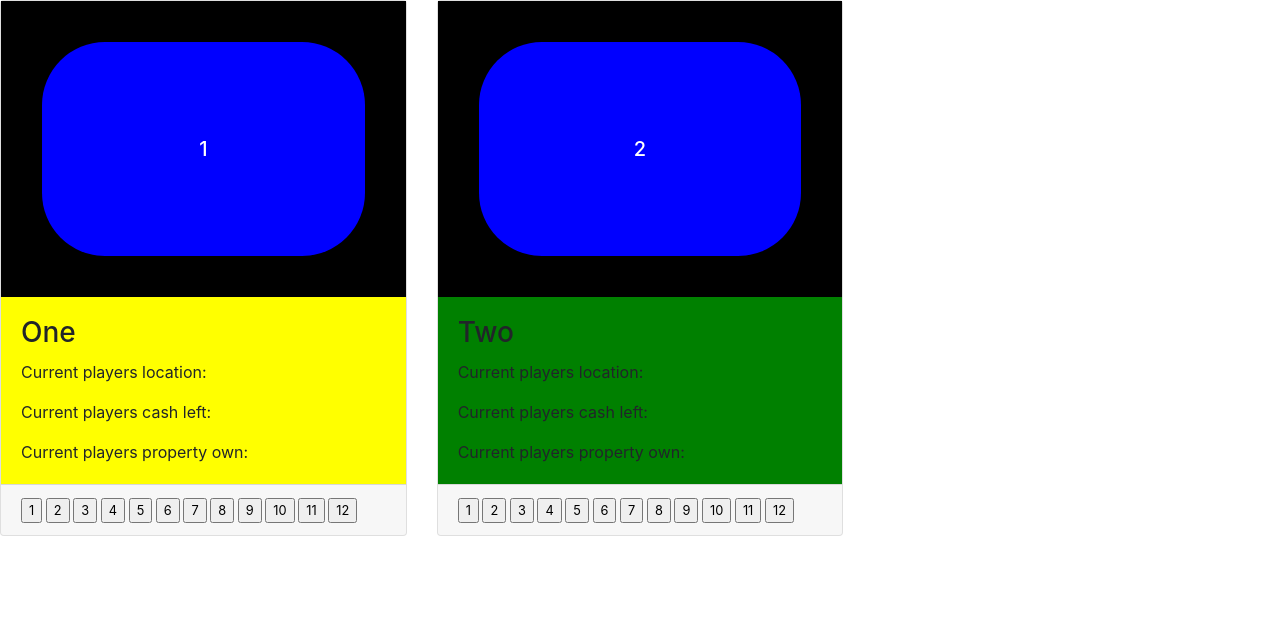
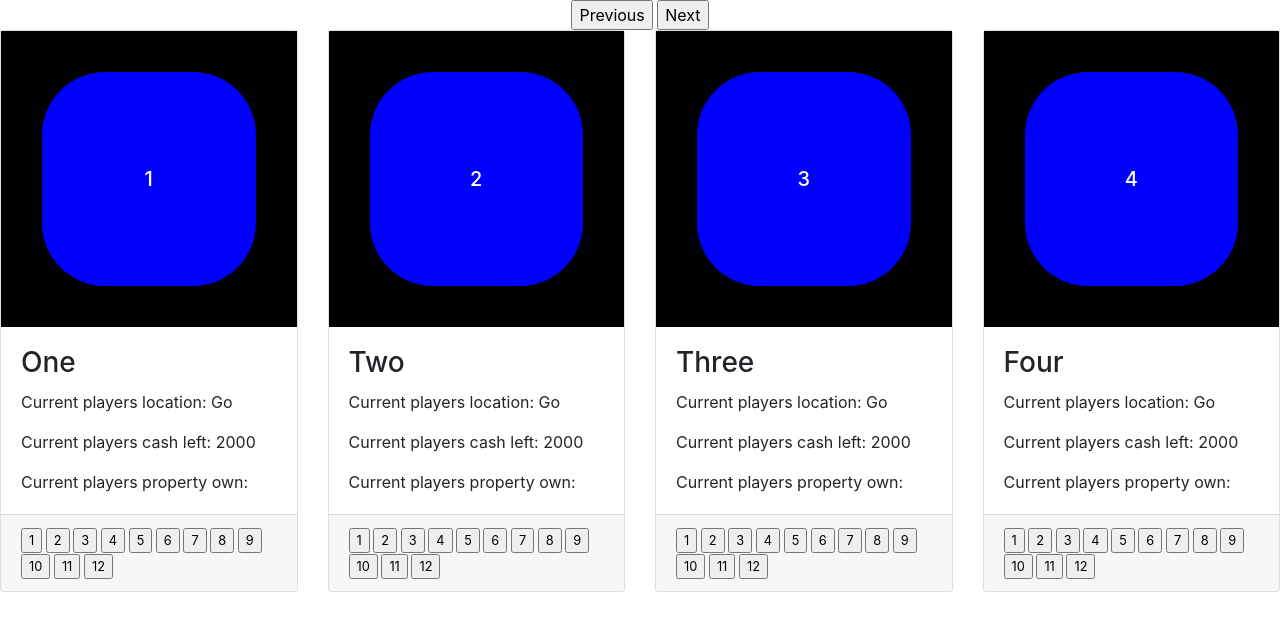
Before and after one commit to codejohnson89/Monoply, a plain HTML site: page index.html in a window 1280 px wide. Drawn offline with nearby package versions, Linux system fonts and the light colour scheme.

Commit message:
Live version one
This version now allows to track multiplayer movement. This explains all
the issue IDs if you are following this lol

```diff
--- a/index.html
+++ b/index.html
@@ -17,17 +17,20 @@
 
 <body>
     <main>
-
+        <div class="text-center">
+            <button class="previous">Previous</button>
+            <button onclick="nextPlayer();" class="next">Next</button>
+        </div>
         <div id="players" class="row">
-            <div class="col-sm-4">
-                <div id="player" class="card acitve next">
+            <div class="col-sm-3">
+                <div id="playerOne" class="card acitve">
                     <div class="card-background">
                         <h2 class="player-info">1</h2>
                     </div>
                     <div class="card-body">
                         <h3 class="card-title">One</h3>
-                        <p class="card-text">Current players location: <span id="location"></span></p>
-                        <p class="card-text">Current players cash left: <span id="money"></span></p>
+                        <p class="card-text">Current players location: <span id="location">Go</span></p>
+                        <p class="card-text">Current players cash left: <span id="money">2000</span></p>
                         <p class="card-text">Current players property own: <span></span></p>
                     </div>
                     <div class="card-footer">
@@ -48,15 +51,15 @@
                     </div>
                 </div>
             </div>
-            <div class="col-sm-4">
-                <div id="player" class="card acitve current">
+            <div class="col-sm-3">
+                <div id="playerTwo" class="card acitve">
                     <div class="card-background">
                         <h2 class="player-info">2</h2>
                     </div>
                     <div class="card-body">
                         <h3 class="card-title">Two</h3>
-                        <p class="card-text">Current players location: <span id="location"></span></p>
-                        <p class="card-text">Current players cash left: <span id="money"></span></p>
+                        <p class="card-text">Current players location: <span id="location">Go</span></p>
+                        <p class="card-text">Current players cash left: <span id="money">2000</span></p>
                         <p class="card-text">Current players property own: <span></span></p>
                     </div>
                     <div class="card-footer">
@@ -77,7 +80,64 @@
                     </div>
                 </div>
             </div>
-
+            <div class="col-sm-3">
+                <div id="playerThree" class="card acitve">
+                    <div class="card-background">
+                        <h2 class="player-info">3</h2>
+                    </div>
+                    <div class="card-body">
+                        <h3 class="card-title">Three</h3>
+                        <p class="card-text">Current players location: <span id="location">Go</span></p>
+                        <p class="card-text">Current players cash left: <span id="money">2000</span></p>
+                        <p class="card-text">Current players property own: <span></span></p>
+                    </div>
+                    <div class="card-footer">
+                        <small class="text-muted">
+                                    <button type="button" value="1" >1</button>
+                                    <button type="button" value="2" >2</button>
+                                    <button type="button" value="3" >3</button>
+                                    <button type="button" value="4" >4</button>
+                                    <button type="button" value="5" >5</button>
+                                    <button type="button" value="6" >6</button>
+                                    <button type="button" value="7" >7</button>
+                                    <button type="button" value="8" >8</button>
+                                    <button type="button" value="9" >9</button>
+                                    <button type="button" value="10" >10</button>
+                                    <button type="button" value="11" >11</button>
+                                    <button type="button" value="12" >12</button>
+                                </small>
+                    </div>
+                </div>
+            </div>
+            <div class="col-sm-3">
+                <div id="playerFour" class="card acitve">
+                    <div class="card-background">
+                        <h2 class="player-info">4</h2>
+                    </div>
+                    <div class="card-body">
+                        <h3 class="card-title">Four</h3>
+                        <p class="card-text">Current players location: <span id="location">Go</span></p>
+                        <p class="card-text">Current players cash left: <span id="money">2000</span></p>
+                        <p class="card-text">Current players property own: <span></span></p>
+                    </div>
+                    <div class="card-footer">
+                        <small class="text-muted">
+                                        <button type="button" value="1" >1</button>
+                                        <button type="button" value="2" >2</button>
+                                        <button type="button" value="3" >3</button>
+                                        <button type="button" value="4" >4</button>
+                                        <button type="button" value="5" >5</button>
+                                        <button type="button" value="6" >6</button>
+                                        <button type="button" value="7" >7</button>
+                                        <button type="button" value="8" >8</button>
+                                        <button type="button" value="9" >9</button>
+                                        <button type="button" value="10" >10</button>
+                                        <button type="button" value="11" >11</button>
+                                        <button type="button" value="12" >12</button>
+                                    </small>
+                    </div>
+                </div>
+            </div>
         </div>
 
 
--- a/scripts/main.js
+++ b/scripts/main.js
@@ -58,17 +58,19 @@ var moveSpace = [
     wildCards[8]
 ];
 
+var numbers = [1, 2, 3];
+
 var porpertyMA = [true, playerTwo, 60, 2, brown[2]];
 
 //players info for money and their current position
-var playerOne = ["player One", 2000, 0];
-var playerTwo = ["player Two", 2000, 0];;
-var playerThree = ["player Three", 2000, 0];
-var playerFour = ["player Four", 2000, 0];
-var playerFive = ["player Five", 2000, 0];
-var playerSix = ["player Six", 2000, 0];
-var playerSeven = ["player Seven", 2000, 0];
-var playerEight = ["player Eight", 2000, 0];
+var playerOne = ["player One", 2000, 0, $("#playerOne #location"), $("#playerOne #money")];
+var playerTwo = ["player Two", 2000, 0, $("#playerTwo #location"), $("#playerTwo #money")];
+var playerThree = ["player Three", 2000, 0, $("#playerThree #location"), $("#playerThree #money")];
+var playerFour = ["player Four", 2000, 0, $("#playerFour #location"), $("#playerFour #money")];
+var playerFive = ["player Five", 2000, 0, $("#playerFive #location"), $("#playerFive #money")];
+var playerSix = ["player Six", 2000, 0, $("#playerSix #location"), $("#playerSix #money")];
+var playerSeven = ["player Seven", 2000, 0, $("#playerSeven #location"), $("#playerSeven #money")];
+var playerEight = ["player Eight", 2000, 0, $("#playerEight #location"), $("#playerEight #money")];
 
 var turnPlayer = [playerOne, playerTwo, playerThree, playerFour, playerFive, playerSix, playerSeven, playerEight];
 
@@ -87,6 +89,14 @@ $(".text-muted button").click(function() {
     return i;
 });
 
+function nextPlayer() {
+    if (x <= 8) {
+        x++;
+    } else {
+        x = 0
+    }
+    return x;
+}
 
 function passGo() {
     if (turnPlayer[x][2] > 40) {
@@ -133,15 +143,13 @@ function playerMove(turnPlayer) {
     }
 
     taxPay();
-    $(".current #location").text(moveSpace[turnPlayer[x][2]]);
-    $(".current #money").text([turnPlayer[x][1]]);
+    $(turnPlayer[x][3]).text(moveSpace[turnPlayer[x][2]]);
+    $(turnPlayer[x][4]).text([turnPlayer[x][1]]);
 }
 
-function playerGo() {
-    if ($("body #player").hasClass("current")) {
-        $(this).removeClass("current");
-        $(".next").addClass("current");
-        $("next").removeClass();
+function test() {
+    if (turnPlayer[x][2] == numbers) {
+        console.log("works");
     } else {
         console.log("not working");
     }
```
